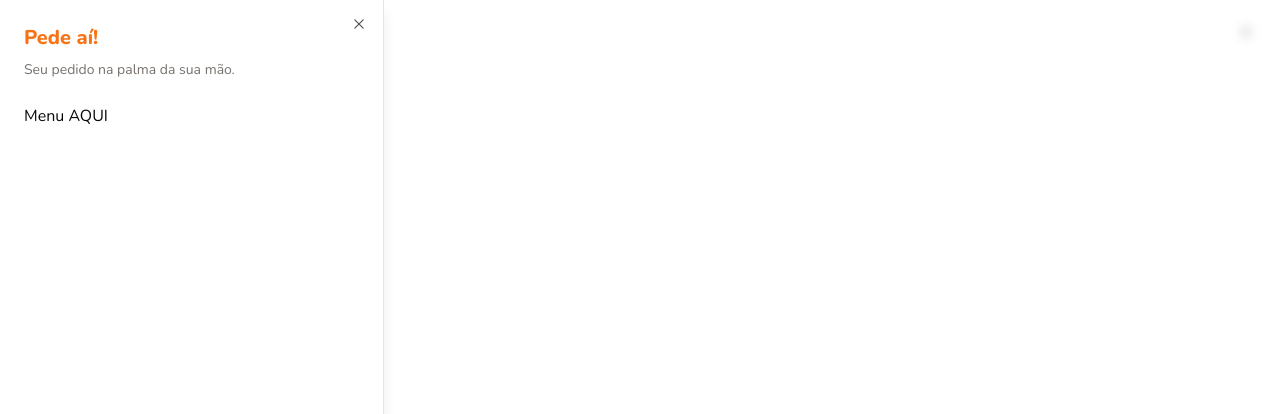
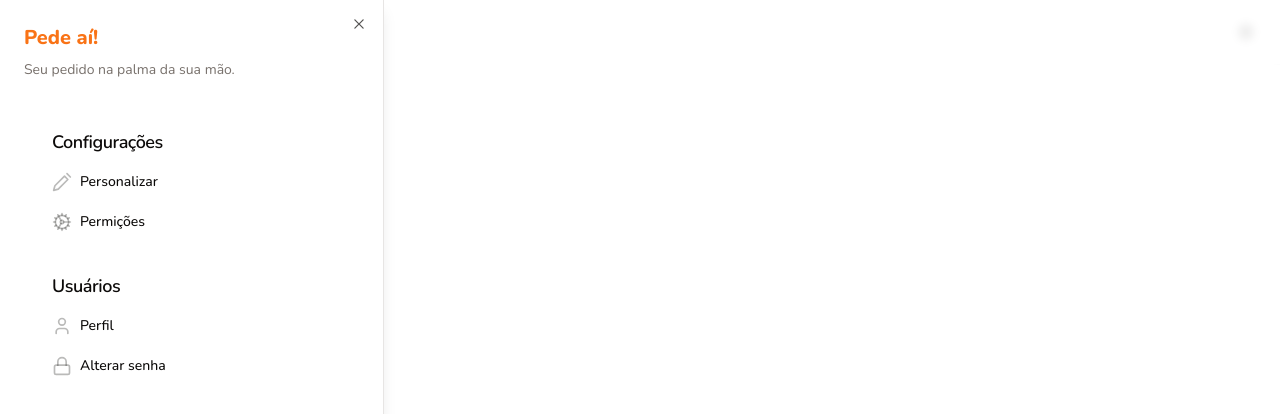
Before and after one commit to clsalberto/ts-next-pede-ai-project, a Next.js app: page / in a window 1280 px wide. Both pictures are taken after a click on the button 34 px from the left and 32 px from the top of the page. Shown: the top 414 px of the page. Built offline with nearby package versions, Linux system fonts and the light colour scheme.

Commit message:
feat: added sidebar menu

```diff
--- a/components/layout/header.tsx
+++ b/components/layout/header.tsx
@@ -1,5 +1,6 @@
 'use client'
 
+import { sidebarData } from '~/data/sidebar'
 import { cn } from '~/lib/utils'
 import { ModeToggle } from './mode-toggle'
 import { Sidebar } from './sidebar'
@@ -15,7 +16,7 @@
         <div className="border-b">
           <div className="flex h-16 items-center justify-between px-4">
             <div className="flex items-center space-x-2">
-              <Sidebar />
+              <Sidebar data={sidebarData} />
               <h2 className="text-xl font-extrabold text-primary">Pede aí!</h2>
             </div>
             <div className="flex items-center space-x-4">
--- a/components/layout/sidebar.tsx
+++ b/components/layout/sidebar.tsx
@@ -1,4 +1,7 @@
-import { Button } from '~/components/ui/button'
+import Link from 'next/link'
+import { Button, buttonVariants } from '~/components/ui/button'
+import { SidebarProps } from '~/data/sidebar'
+import { cn } from '~/lib/utils'
 import { Icons } from '../icons'
 import {
   Sheet,
@@ -9,7 +12,7 @@
   SheetTrigger,
 } from '../ui/sheet'
 
-export function Sidebar() {
+export function Sidebar({ data }: SidebarProps) {
   return (
     <Sheet>
       <SheetTrigger asChild>
@@ -24,7 +27,37 @@
           </SheetTitle>
           <SheetDescription>Seu pedido na palma da sua mão.</SheetDescription>
         </SheetHeader>
-        Menu AQUI
+        {data && (
+          <div className="space-y-4 py-4">
+            {data.map(({ title, menu, icon: IconTitle }, i) => (
+              <div key={i} className="px-3 py-2">
+                <h2 className="mb-2 flex items-center gap-2 px-4 text-lg font-semibold tracking-tight">
+                  {IconTitle && (
+                    <IconTitle className="h-5 w-5 text-secondary-foreground/30" />
+                  )}
+                  {title}
+                </h2>
+                <div className="space-y-1">
+                  {menu.map(({ label, icon: IconLink, route }, j) => (
+                    <Link
+                      href={route}
+                      key={j}
+                      className={cn(
+                        buttonVariants({ variant: 'ghost' }),
+                        'flex w-full items-center justify-start gap-2',
+                      )}
+                    >
+                      {IconLink && (
+                        <IconLink className="h-5 w-5 text-secondary-foreground/30" />
+                      )}
+                      {label}
+                    </Link>
+                  ))}
+                </div>
+              </div>
+            ))}
+          </div>
+        )}
       </SheetContent>
     </Sheet>
   )
--- /dev/null
+++ b/data/sidebar.ts
@@ -0,0 +1,36 @@
+import { ComponentType } from 'react'
+import { IconBaseProps } from 'react-icons'
+import { LuCog, LuLock, LuPencil, LuUser } from 'react-icons/lu'
+
+export interface SidebarLink {
+  label: string
+  route: string
+  icon?: ComponentType<IconBaseProps>
+}
+
+export interface SidebarMenu {
+  title: string
+  menu: SidebarLink[]
+  icon?: ComponentType<IconBaseProps>
+}
+
+export interface SidebarProps {
+  data: SidebarMenu[]
+}
+
+export const sidebarData: SidebarMenu[] = [
+  {
+    title: 'Configurações',
+    menu: [
+      { label: 'Personalizar', route: '.', icon: LuPencil },
+      { label: 'Permições', route: '.', icon: LuCog },
+    ],
+  },
+  {
+    title: 'Usuários',
+    menu: [
+      { label: 'Perfil', route: '.', icon: LuUser },
+      { label: 'Alterar senha', route: '.', icon: LuLock },
+    ],
+  },
+]
```
